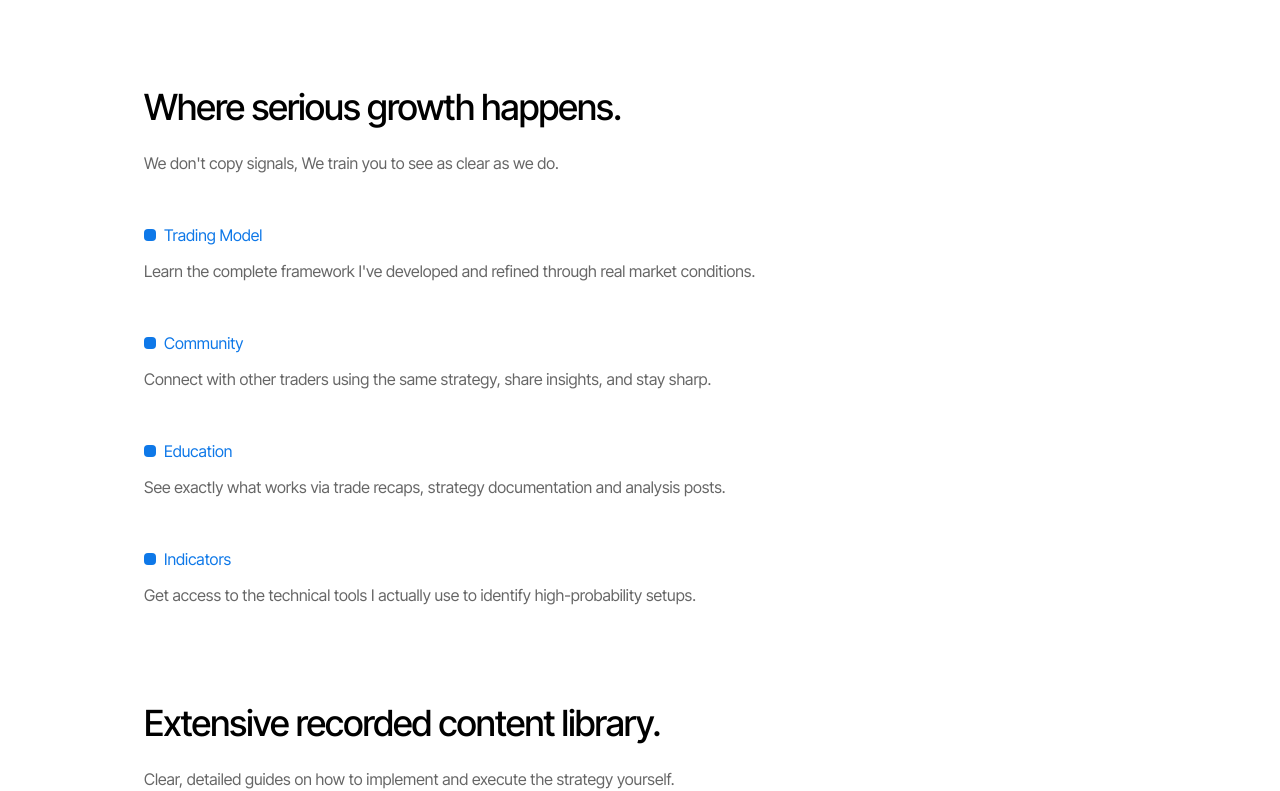
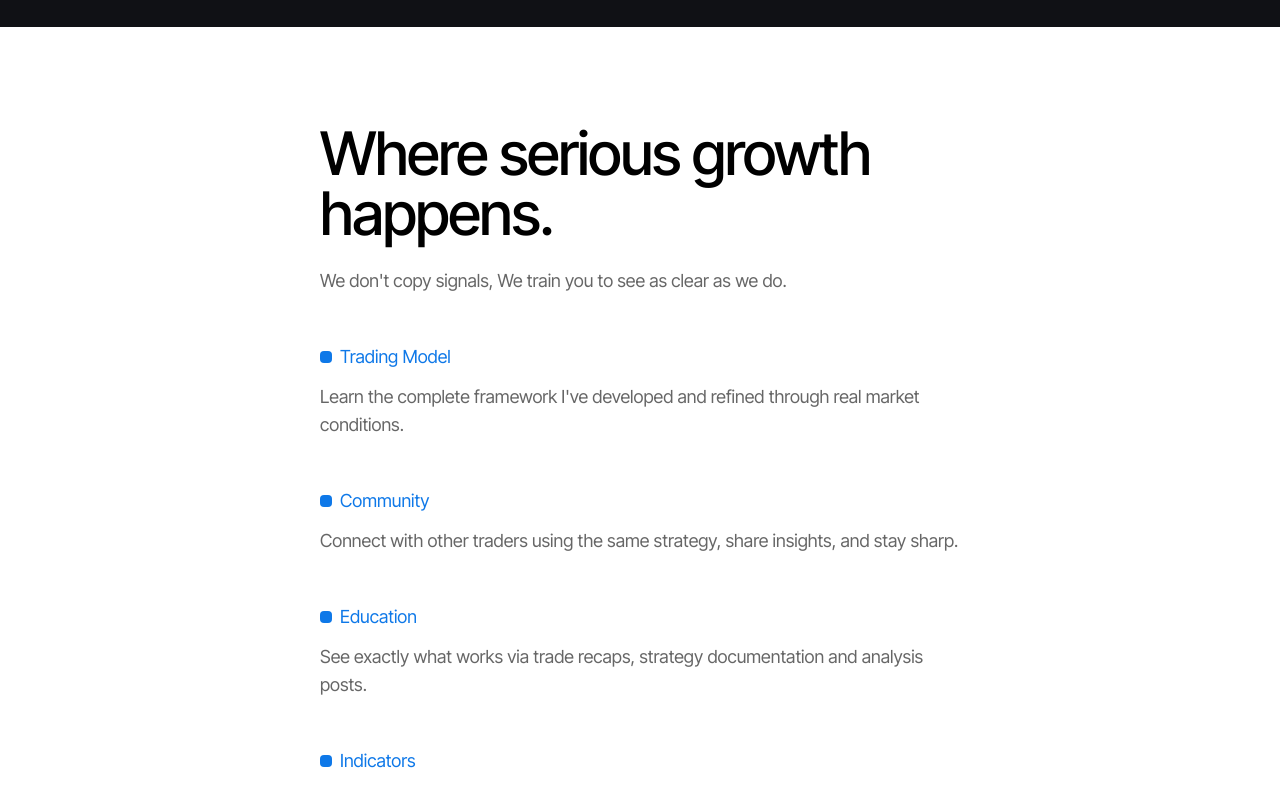
Before and after one commit to w1mayankz/Executionz, a React (Create React App) app: page / in a window 1280 px wide. Shown: the part 1140-1931 px from the top of the page. Built offline with nearby package versions, Linux system fonts and the light colour scheme.

Commit message:
Update App.js

```diff
--- a/src/App.js
+++ b/src/App.js
@@ -278,7 +278,7 @@ export default function App() {
         <div key="home" className="slide-down-active">
           <section id="home" className="bg-[#101115] scroll-mt-32 w-full pb-24">
             <main className="max-w-2xl mx-auto px-4 pt-24 font-['Inter_Tight']">
-              <h1 className="text-white text-4xl lg:text-5xl font-medium tracking-tight lg:leading-none font-['Inter_Tight']">
+              <h1 className="text-white text-4xl lg:text-6xl font-medium tracking-tight lg:leading-none font-['Inter_Tight']">
                 {"The markets aren't "}
                 <span className="md:block">random.</span>
               </h1>
@@ -312,7 +312,7 @@ export default function App() {
                 className="w-full h-auto object-cover rounded-2xl mt-12"
               />
 
-              <h1 className="mt-24 text-white text-4xl lg:text-5xl font-medium tracking-tight lg:tracking-none font-['Inter_Tight']">
+              <h1 className="mt-24 text-white text-4xl lg:text-6xl font-medium tracking-tight lg:tracking-none font-['Inter_Tight']">
                 Join our free discord.
               </h1>
               <p className="mt-6 text-white/60 leading-normal text-base lg:text-lg font-normal font-['Inter_Tight']">
@@ -327,69 +327,69 @@ export default function App() {
 
           <section
             id="features"
-            className="w-full max-w-5xl mx-auto px-4 pt-24 pb-24 font-['Inter_Tight']"
+            className="w-full max-w-2xl mx-auto px-4 pt-24 pb-24 font-['Inter_Tight']"
           >
-            <h1 className="text-black text-4xl font-medium tracking-tight font-['Inter_Tight']">
+            <h1 className="text-black text-4xl lg:text-6xl font-medium tracking-tight font-['Inter_Tight']">
               Where serious growth happens.
             </h1>
 
-            <p className="mt-6 text-black/60 leading-normal text-base font-normal font-['Inter_Tight']">
+            <p className="mt-6 text-black/60 leading-normal text-base lg:text-lg font-normal font-['Inter_Tight']">
               We don't copy signals, We train you to see as clear as we do.
             </p>
 
             <div className="mt-12 flex items-center gap-2">
               <div className="w-3 h-3 rounded-[4px] bg-[#0E78E8]"></div>
-              <span className="text-[#0E78E8] text-base font-normal font-['Inter_Tight']">
+              <span className="text-[#0E78E8] text-base lg:text-lg font-normal font-['Inter_Tight']">
                 Trading Model
               </span>
             </div>
 
-            <p className="mt-3 text-black/60 leading-normal text-base font-normal font-['Inter_Tight']">
+            <p className="mt-3 text-black/60 leading-normal text-base lg:text-lg font-normal font-['Inter_Tight']">
               Learn the complete framework I've developed and refined through
               real market conditions.
             </p>
 
             <div className="mt-12 flex items-center gap-2">
               <div className="w-3 h-3 rounded-[4px] bg-[#0E78E8]"></div>
-              <span className="text-[#0E78E8] text-base font-normal font-['Inter_Tight']">
+              <span className="text-[#0E78E8] text-base lg:text-lg font-normal font-['Inter_Tight']">
                 Community
               </span>
             </div>
 
-            <p className="mt-3 text-black/60 leading-normal text-base font-normal font-['Inter_Tight']">
+            <p className="mt-3 text-black/60 leading-normal text-base lg:text-lg font-normal font-['Inter_Tight']">
               Connect with other traders using the same strategy, share
               insights, and stay sharp.
             </p>
 
             <div className="mt-12 flex items-center gap-2">
               <div className="w-3 h-3 rounded-[4px] bg-[#0E78E8]"></div>
-              <span className="text-[#0E78E8] text-base font-normal font-['Inter_Tight']">
+              <span className="text-[#0E78E8] text-base lg:text-lg font-normal font-['Inter_Tight']">
                 Education
               </span>
             </div>
 
-            <p className="mt-3 text-black/60 leading-normal text-base font-normal font-['Inter_Tight']">
+            <p className="mt-3 text-black/60 leading-normal text-base lg:text-lg font-normal font-['Inter_Tight']">
               See exactly what works via trade recaps, strategy documentation
               and analysis posts.
             </p>
 
             <div className="mt-12 flex items-center gap-2">
               <div className="w-3 h-3 rounded-[4px] bg-[#0E78E8]"></div>
-              <span className="text-[#0E78E8] text-base font-normal font-['Inter_Tight']">
+              <span className="text-[#0E78E8] text-base lg:text-lg font-normal font-['Inter_Tight']">
                 Indicators
               </span>
             </div>
 
-            <p className="mt-3 text-black/60 leading-normal text-base font-normal font-['Inter_Tight']">
+            <p className="mt-3 text-black/60 leading-normal text-base lg:text-lg font-normal font-['Inter_Tight']">
               Get access to the technical tools I actually use to identify
               high-probability setups.
             </p>
 
-            <h1 className="mt-24 text-black text-4xl font-medium font-['Inter_Tight'] tracking-tight">
+            <h1 className="mt-24 text-black text-4xl lg:text-6xl font-medium font-['Inter_Tight'] tracking-tight">
               Extensive recorded content library.
             </h1>
 
-            <p className="mt-6 text-black/60 leading-normal text-base font-normal font-['Inter_Tight']">
+            <p className="mt-6 text-black/60 leading-normal text-base lg:text-lg font-normal font-['Inter_Tight']">
               Clear, detailed guides on how to implement and execute the
               strategy yourself.
             </p>
```
